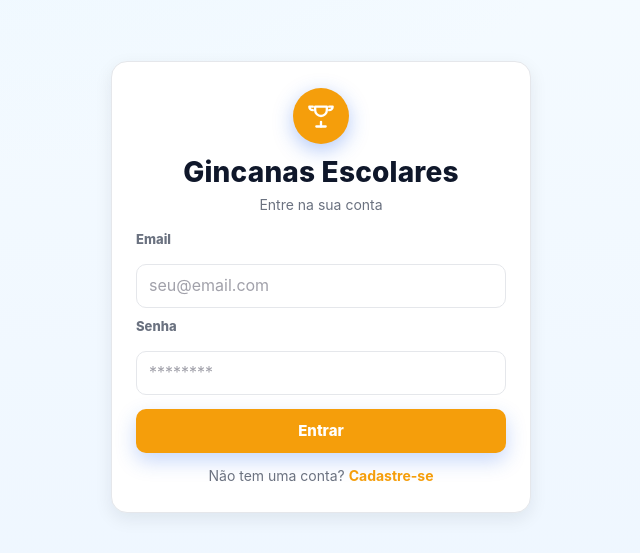
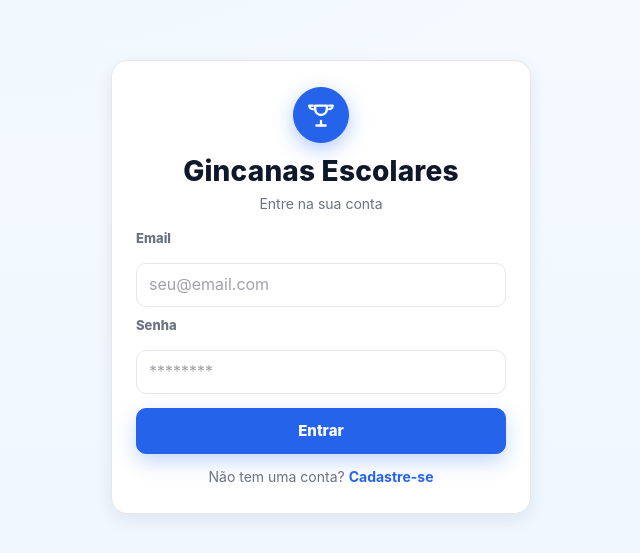
Before and after one commit to wagnerquadros/gincana, a React app in the folder frontend/: page / in a window 1280 px wide. Shown: the part 113-666 px from the top of the page, without its empty margins (319-959 px from the left). Built offline with nearby package versions, Linux system fonts and the light colour scheme; the HTML template or start-up script is replaced by a standard one.

Commit message:
fix/Ajuste de cores
Realizado ajuste de cores do login

```diff
--- a/frontend/src/pages/Login.jsx
+++ b/frontend/src/pages/Login.jsx
@@ -48,7 +48,7 @@ export default function Login() {
     <div className="login-bg">
       <div className="login-card" role="dialog" aria-labelledby="titulo-login">
         {/* Ícone da taça */}
-        <div className="trophy-wrap" aria-hidden="true">
+        <div className="trophy-wrap btn-primary" aria-hidden="true">
           <svg
             className="trophy"
             viewBox="0 0 24 24"
@@ -102,7 +102,7 @@ export default function Login() {
             autoComplete="current-password"
           />
 
-          <button type="submit" className="btn-login" disabled={carregando}>
+          <button type="submit" className="btn-login btn-primary" disabled={carregando}>
             {carregando ? "Entrando..." : "Entrar"}
           </button>
         </form>
--- a/frontend/src/styles/Login.css
+++ b/frontend/src/styles/Login.css
@@ -147,7 +147,7 @@ input:focus {
   font-size: 14px;
 }
 .link-cadastro {
-  color: var(--brand);
+  color: #2563eb;
   font-weight: 700;
   text-decoration: none;
 }
```
